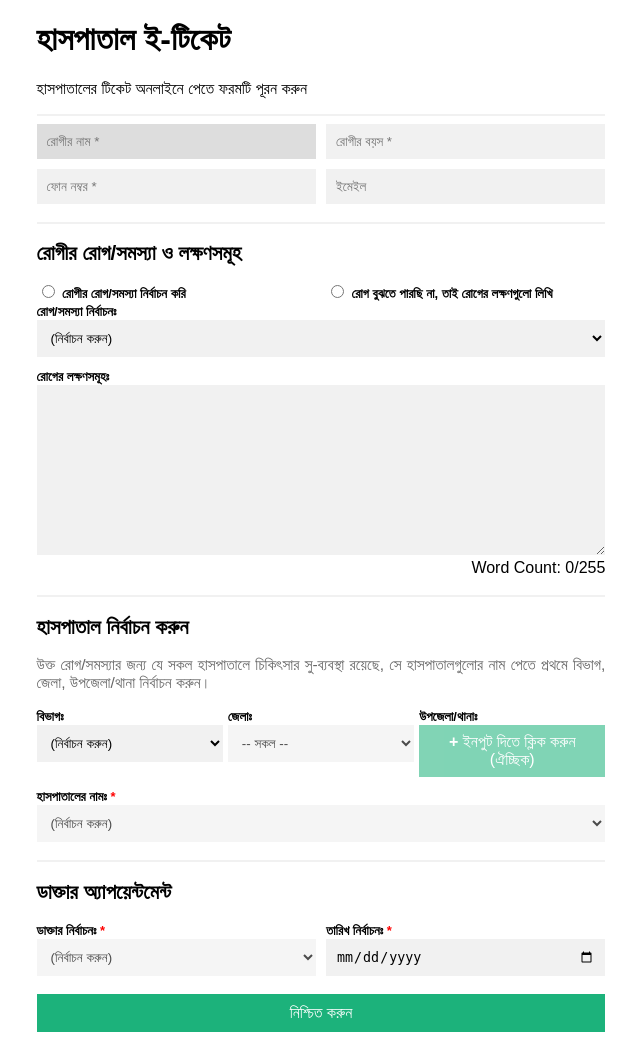
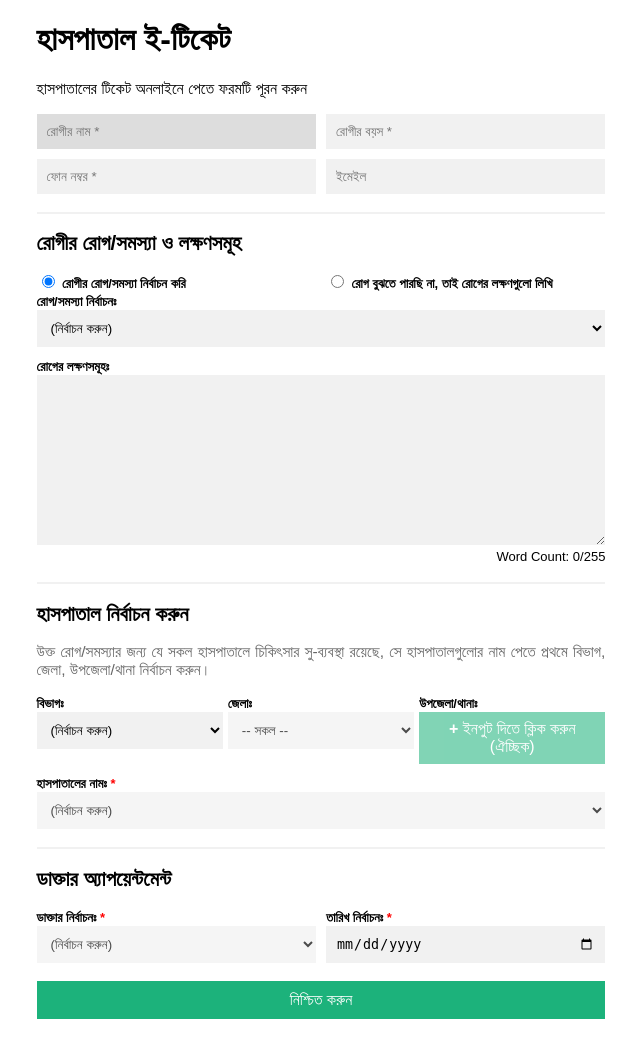
Before and after one commit to mahfuz225bd/Hospital-E-Ticketing-System, a Flask app: page / in a window 1280 px wide. Shown: the whole page, without its empty margins (319-959 px from the left). After the commit the page ends 1019 px from the top, so only its background shows below. Run offline with Flask 3, Linux system fonts and the light colour scheme; data that the repository does not hold is empty.

Commit message:
radio checked for problem_known_unknown + small text for word count

```diff
--- a/templates/index.html
+++ b/templates/index.html
@@ -7,9 +7,9 @@
   <li>হাসপাতাল নির্বাচন</li>
   <li>ডাক্তার অ্যাপয়েন্টমেন্ট</li>
   <li>পেমেন্ট ও নিশ্চিতকরণ</li>
-</ul> -->
+</ul>
 
-<hr />
+<hr /> -->
 
 <form action="/post">
   <div class="input-row no-label">
@@ -34,7 +34,7 @@
 
   <div class="input-row">
     <div class="input-col left">
-      <input type="radio" id="problem_known" name="problem_known_unknown" value="known" />
+      <input type="radio" id="problem_known" name="problem_known_unknown" value="known" checked />
       <label for="problem_known">রোগীর রোগ/সমস্যা নির্বাচন করি</label>
     </div>
     <div class="input-col right">
@@ -66,7 +66,7 @@
     <div class="input-col">
       <label>রোগের লক্ষণসমূহঃ</label>
       <textarea name="symptoms" id="symptoms" cols="30" rows="10" title="রোগের লক্ষণগুলো বর্ননা করি"></textarea>
-      <div class="text-right">
+      <div class="text-right text-sm">
         Word Count: <output id="symtomsWordCount">0</output>/255
       </div>
     </div>
```
